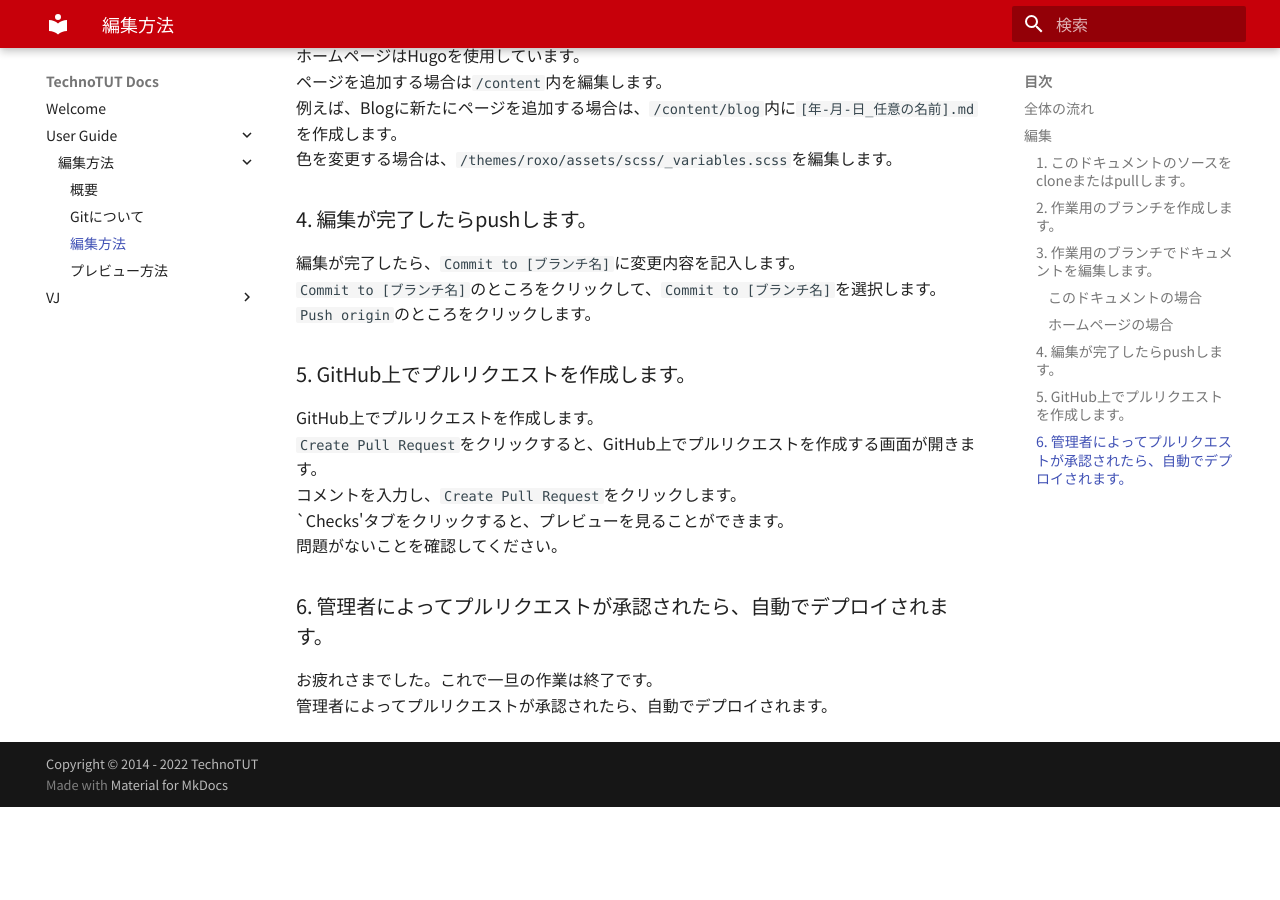
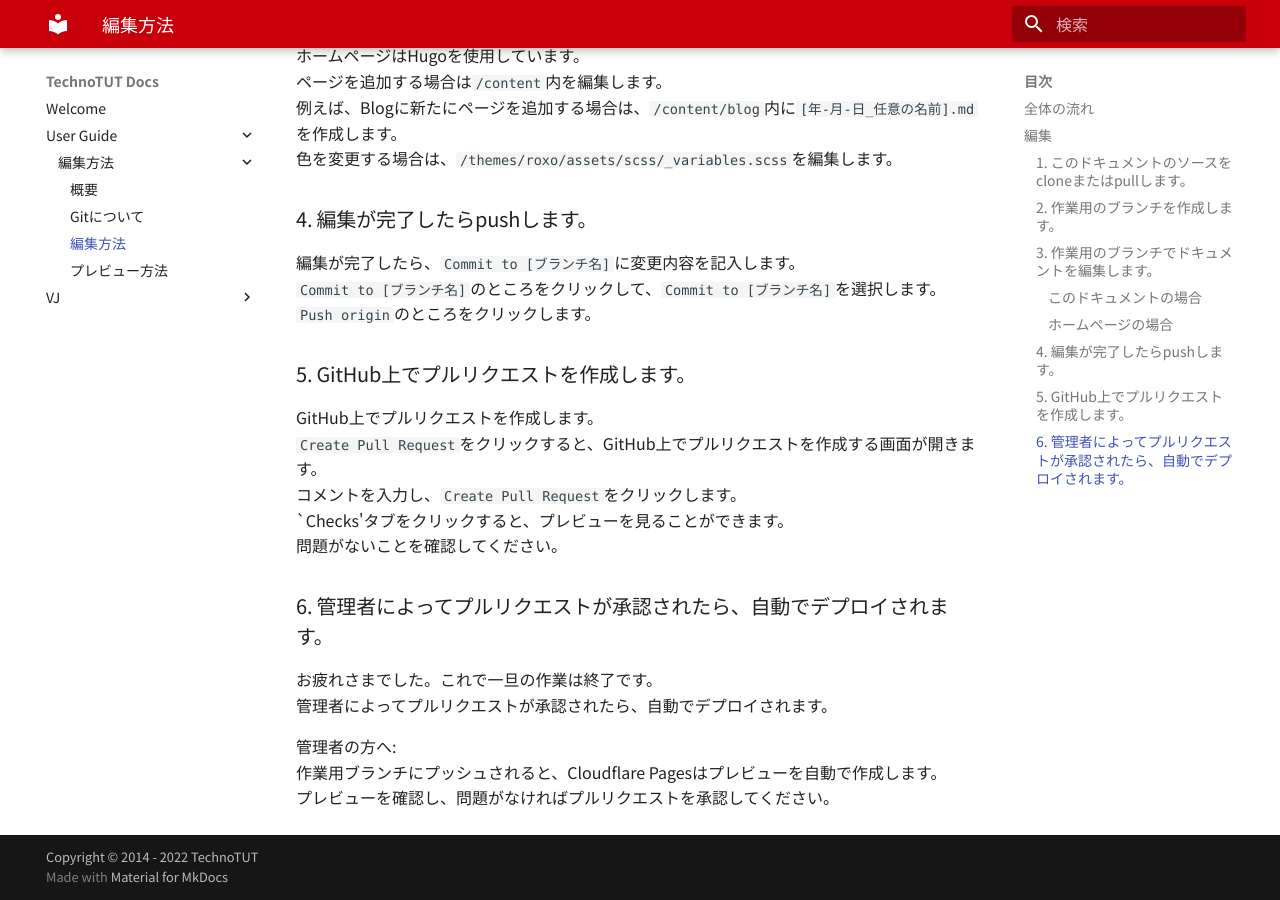
Before and after one commit to dodolia907/docs.techno.tut-club.net, an MkDocs documentation site: the page built from docs/user-guide/how-to/edit.md, in a window 1280 px wide and 900 px high, scrolled down 1599 px. Built offline with MkDocs 1.6.1 and Material for MkDocs 9.7.7, drawn with Linux system fonts in a browser that asks for light colours; nearby versions of some CDN libraries; some web fonts are replaced; before the commit the page ends 2406 px from its top, so only the background shows below that.

Commit message:
Update edit.md

```diff
--- a/docs/user-guide/how-to/edit.md
+++ b/docs/user-guide/how-to/edit.md
@@ -65,3 +65,7 @@ GitHub上でプルリクエストを作成します。
 ### 6. 管理者によってプルリクエストが承認されたら、自動でデプロイされます。
 お疲れさまでした。これで一旦の作業は終了です。
 管理者によってプルリクエストが承認されたら、自動でデプロイされます。
+
+管理者の方へ:
+作業用ブランチにプッシュされると、Cloudflare Pagesはプレビューを自動で作成します。
+プレビューを確認し、問題がなければプルリクエストを承認してください。
```
